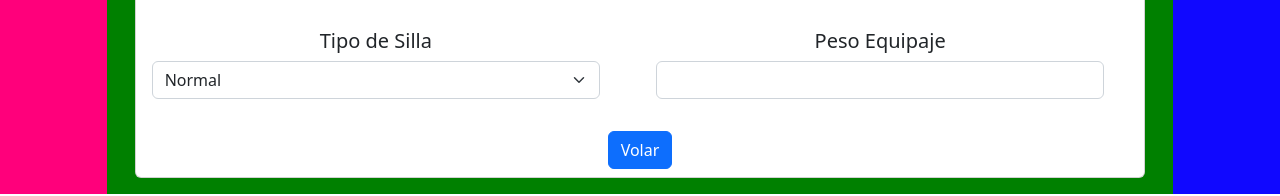
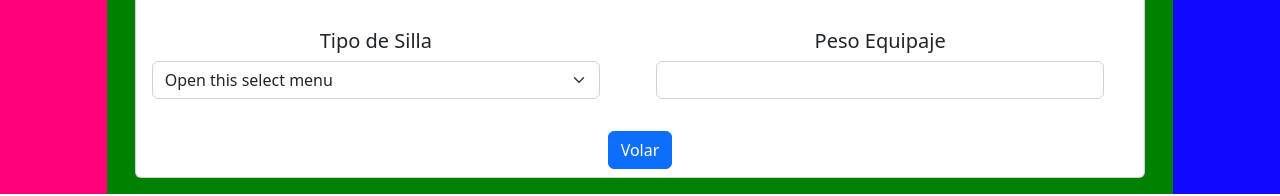
Before and after one commit to AkioraSky/tower-of-god, a plain HTML site: page index.html in a window 1280 px wide. Shown: the part 228-424 px from the top of the page. Drawn offline with nearby package versions, Linux system fonts and the light colour scheme.

Commit message:
sexta actualizacion

```diff
--- a/index.html
+++ b/index.html
@@ -64,7 +64,7 @@
                             <div class="card-body">
                                 <h5>Tipo de Silla</h5>
                                 <select class="form-select" aria-label="Default select example">
-
+                                    <option selected>Open this select menu</option>
                                     <option value="1">Normal</option>
                                     <option value="2">Ejecutiva</option>
                                     <option value="3">Vip</option>
```
